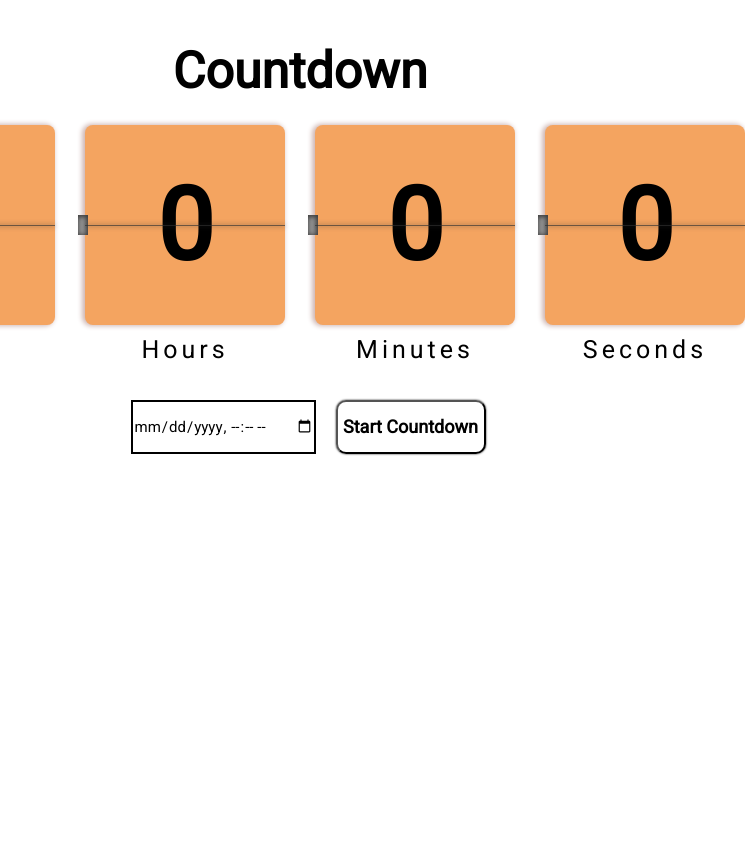
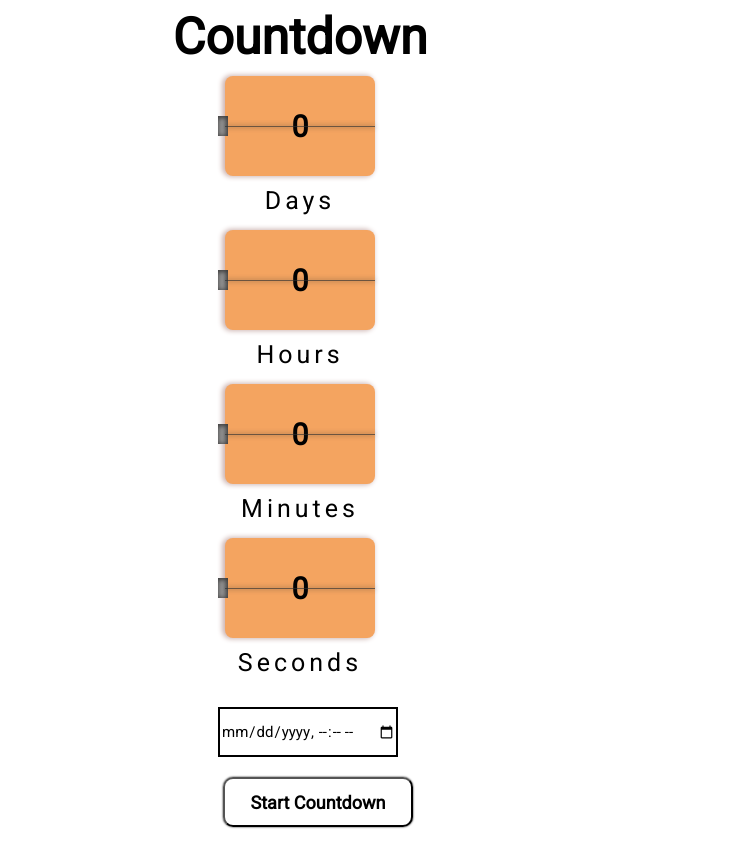
Before and after one commit to heynomso/react-timer-app, a React (Vite) app: page / in a window 600 px wide. Shown: the whole page, 745 px wide, since content can reach past the window. Before the commit the page ends 800 px from the top, so only its background shows below. Built offline with nearby package versions, Linux system fonts and the light colour scheme; a web font is replaced by a local one.

Commit message:
Implemented mobile responsiveness on the web app

```diff
--- a/index.html
+++ b/index.html
@@ -2,6 +2,8 @@
 <html lang="en">
   <head>
     <meta charset="UTF-8" />
+    <link rel="icon" type="image/jpeg" href="src/assets/favicon.jpg" />
+
     <meta name="viewport" content="width=device-width, initial-scale=1.0" />
     <title>React Timer App</title>
   </head>
--- a/src/scss/styles.css
+++ b/src/scss/styles.css
@@ -7,11 +7,13 @@
   -webkit-user-select: none;
      -moz-user-select: none;
           user-select: none;
+  box-sizing: border-box;
 }
 
 .countdown h2 {
   text-align: center;
-  margin-bottom: 20px;
+  margin-top: 0px;
+  margin-bottom: 10px;
   font-size: 50px;
 }
 .countdown .content {
@@ -31,12 +33,6 @@
   height: 200px;
   max-width: 150px;
 }
-@media screen and (min-width: 550px) {
-  .countdown .box {
-    max-width: 200px;
-    height: 250px;
-  }
-}
 .countdown .value {
   font-size: 30px;
   font-weight: 600;
@@ -49,13 +45,6 @@
   height: 150px;
   position: relative;
   box-shadow: -2px 0px 5px 1px rgb(206, 182, 179);
-}
-@media screen and (min-width: 550px) {
-  .countdown .value {
-    font-size: 100px;
-    height: 200px;
-    width: 200px;
-  }
 }
 .countdown .label {
   font-size: 25px;
@@ -111,4 +100,30 @@
 }
 .input #button:hover {
   background-color: rgb(243, 178, 122);
+}
+
+@media only screen and (max-width: 680px) {
+  .countdown .content {
+    flex-direction: column;
+    align-items: center;
+    gap: 15px;
+  }
+  .countdown .box {
+    height: auto;
+  }
+  .countdown .value {
+    height: 100px;
+  }
+  .input {
+    flex-direction: column;
+    align-items: center;
+  }
+  .input #input-field {
+    margin-bottom: 20px;
+  }
+  .input #button {
+    margin-bottom: 20px;
+    width: 190px;
+    height: 50px;
+  }
 }/*# sourceMappingURL=styles.css.map */
--- a/src/scss/styles.scss
+++ b/src/scss/styles.scss
@@ -6,12 +6,14 @@
   font-family: 'Public Sans', sans-serif;
   font-family: 'Roboto', sans-serif;
   user-select: none;
+  box-sizing: border-box;
 }
 
 .countdown{
   h2{
     text-align: center;
-    margin-bottom: 20px;
+    margin-top: 0px;
+    margin-bottom: 10px;
     font-size: 50px;
   }
   .content{
@@ -31,10 +33,6 @@
     justify-content: center;
     height: 200px;
     max-width: 150px;
-    @media screen and (min-width: 550px) {
-      max-width: 200px;
-      height: 250px;
-    }
   }
 
   .value{
@@ -49,12 +47,6 @@
     height: 150px;
     position: relative;
     box-shadow: -2px 0px 5px 1px rgb(206, 182, 179);
-
-    @media screen and (min-width: 550px) {
-      font-size: 100px;
-      height: 200px;
-      width: 200px;
-    }
   }
 
   .label{
@@ -63,7 +55,6 @@
     letter-spacing: 4px;
     margin-top: 10px;
   }
-
 
 }
 
@@ -118,3 +109,36 @@
     }
   }
 }
+
+@media only screen and (max-width: 680px){
+  .countdown{
+    .content{
+      flex-direction: column;
+      align-items: center;
+      gap: 15px;
+    }
+
+    .box{
+      height: auto;
+    }
+
+    .value{
+      height: 100px;
+    }
+  }
+
+  .input{
+    flex-direction: column;
+    align-items: center;
+
+    #input-field{
+      margin-bottom: 20px;
+    }
+
+    #button{
+      margin-bottom: 20px;
+      width: 190px;
+      height: 50px;
+    }
+  }
+}
```
Also changed, not shown: 2 other files (tests, documents, lock files or other folders).
